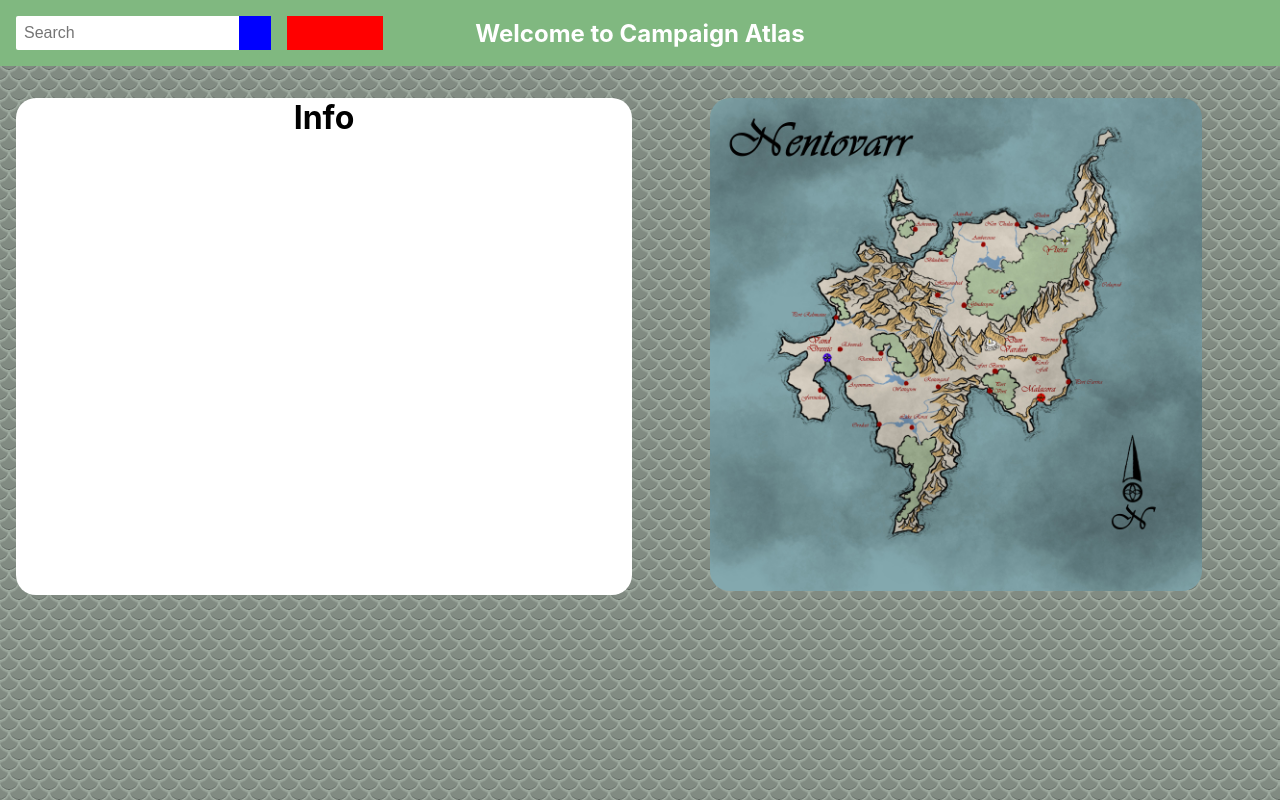
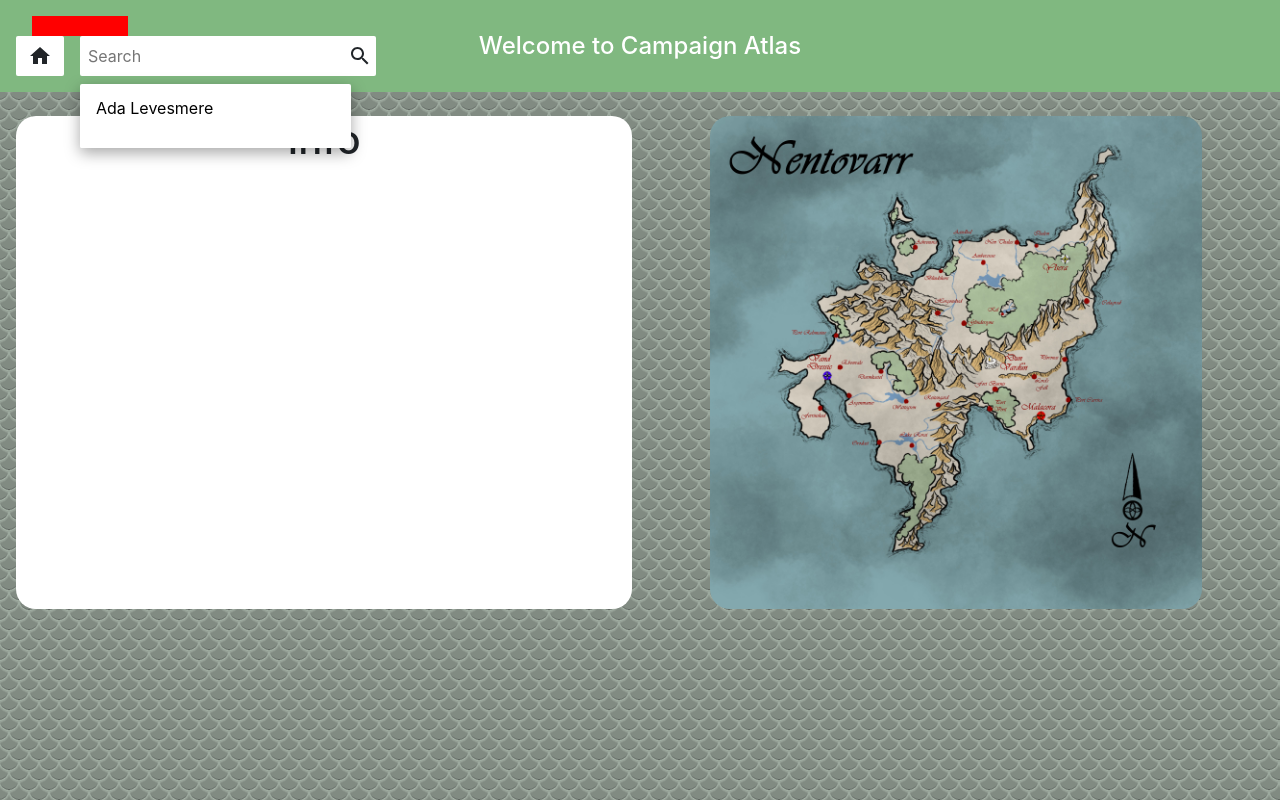
Before and after one commit to michaelb-sm/campaign-atlas, a React (Create React App) app: page / in a window 1280 px wide. Built offline with nearby package versions, Linux system fonts and the light colour scheme.

Commit message:
searchbar ui added

```diff
--- a/package.json
+++ b/package.json
@@ -3,10 +3,16 @@
   "version": "0.1.0",
   "private": true,
   "dependencies": {
+    "@emotion/react": "^11.10.5",
+    "@emotion/styled": "^11.10.5",
+    "@mui/icons-material": "^5.10.9",
+    "@mui/material": "^5.10.11",
     "@testing-library/jest-dom": "^5.16.5",
     "@testing-library/react": "^13.4.0",
     "@testing-library/user-event": "^13.5.0",
+    "bootstrap": "^5.2.2",
     "react": "^18.2.0",
+    "react-bootstrap": "^2.6.0",
     "react-dom": "^18.2.0",
     "web-vitals": "^2.1.4"
   },
--- a/public/index.html
+++ b/public/index.html
@@ -7,6 +7,13 @@
     <link rel="icon" type="image/png" sizes="32x32" href="%PUBLIC_URL%/favicon-32x32.png">
     <link rel="icon" type="image/png" sizes="16x16" href="%PUBLIC_URL%/favicon-16x16.png">
     <link rel="manifest" href="%PUBLIC_URL%/site.webmanifest">
+
+    <link
+      rel="stylesheet"
+      href="https://cdn.jsdelivr.net/npm/bootstrap@5.2.2/dist/css/bootstrap.min.css"
+      integrity="sha384-Zenh87qX5JnK2Jl0vWa8Ck2rdkQ2Bzep5IDxbcnCeuOxjzrPF/et3URy9Bv1WTRi"
+      crossorigin="anonymous"
+    />
     <!--
       Notice the use of %PUBLIC_URL% in the tags above.
       It will be replaced with the URL of the `public` folder during the build.
--- a/src/App.css
+++ b/src/App.css
@@ -6,7 +6,6 @@
 
 .App-header {
   background-color: #80b880;
-  color: white;
   padding: 1em;
 
   display: grid;
@@ -15,6 +14,7 @@
   align-items: center;
 }
 .App-header h1 {
+  color: white;
   font-size: 1.5rem;
   margin: 0 auto;
 }
@@ -22,7 +22,7 @@
 /* BODY */
 
 .App-body {
-  padding: 2em 1em;
+  padding: 1.5em 1em;
 
   display: grid;
   grid-template-columns: 1fr 1fr;
--- a/src/App.js
+++ b/src/App.js
@@ -1,23 +1,24 @@
 import './App.css';
 import SearchBar from './components/SearchBar';
 import InfoContainer from './components/InfoContainer';
-import MapContainer from './components/MapContainer';
+import ViewContainer from './components/ViewContainer';
+
+import PersonData from './data/people.json';
 
 function App() {
   return (
     <div className="App">
       <header className="App-header">
-        <SearchBar placeholder={'Search'}/>
+
+        <SearchBar placeholder={'Search'} data={PersonData}/>
         <h1>Welcome to Campaign Atlas</h1>
-        <div className='viewPicker'>
+        <div className='viewBar'>
 
         </div>
       </header>
       <div className="App-body">
         <InfoContainer />
-        <MapContainer />
-        {/* <TimelineContainer />
-        <ConspiracyContainer /> */}
+        <ViewContainer />
       </div>
     </div>
   );
--- a/src/components/SearchBar.css
+++ b/src/components/SearchBar.css
@@ -1,10 +1,29 @@
-.searchInputs {
+.search {
     display: flex;
     flex-wrap: wrap-reverse;
     justify-content: left;
 }
 
-/* INPUT */
+/* HOME */
+
+.homeButton {
+    background-color: white;
+    width: 3em;
+    height: auto;
+    min-height: 20px;
+    border: 0;
+    border-radius: 2px;
+    margin-right: 1em;
+
+    display: grid;
+    place-items: center;
+}
+
+/* SEARCH */
+
+.searchField {
+    display: flex;
+}
 
 .searchInputs input {
     background-color: white;
@@ -20,25 +39,53 @@ input:focus {
     outline: none;
 }
 
-/* ICON */
-
-.searchIcon {
-    background-color: blue;
+.searchButton {
+    background-color: white;
     width: 2em;
     height: auto;
     min-height: 20px;
+    border: 0;
+    border-radius: 2px;
+    border-top-left-radius: 0px;
+    border-bottom-left-radius: 0px;
 
     display: grid;
     place-items: center;
 }
 
-.searchIcon svg {
-    font-size: 1rem;
+.searchCandidates {
+    margin-top: 0.5em;
+    width: auto;
+    height: 4em;
+    border-radius: 2px;
+    box-shadow: rgba(0, 0, 0, 0.35) 0px 5px 15px;
+
+    position: absolute;
+
+    overflow: hidden;
+    overflow-y: auto;
+}
+
+.searchCandidates::-webkit-scrollbar {
+    display: none;
+}
+
+.searchCandidates .searchItem {
+    width: 100%;
+    height: 3em;
+    background-color: white;
+    border: none;
+    text-align: left;
+    padding-left: 1em;
+}
+
+.searchItem:hover {
+    background-color: lightgrey;
 }
 
 /* FILTER */
 
-.filterFields {
+.filterField {
     background-color: red;
     width: 6em;
     height: auto;
--- a/src/components/SearchBar.js
+++ b/src/components/SearchBar.js
@@ -1,14 +1,27 @@
 import './SearchBar.css';
+import SearchIcon from "@mui/icons-material/Search";
+import HomeIcon from "@mui/icons-material/Home"
 
 function SearchBar({placeholder, data}) {
     return (
         <div className='search'>
+            <div className='homeButton'>
+                <HomeIcon />
+            </div>
             <div className='searchInputs'>
-                <input type="text" placeholder={placeholder}/>
-                <div className='searchIcon'></div>
-                <div className='filterFields'></div>
+                <div className='searchField'>
+                    <input type="text" placeholder={placeholder}/>
+                    <div className='searchButton'>
+                        <SearchIcon />
+                    </div>
+                </div>
+                <div className='searchCandidates'>
+                    {data.map((value, key) => {
+                        return <button className='searchItem'>{value.name}</button>
+                    })}
+                </div>
             </div>
-            <div className='searchCandidate'></div>
+            <div className='filterField'></div>
         </div>
     );
 }
--- a/src/components/MapContainer.css
+++ b/src/components/ViewContainer.css
@@ -1,4 +1,4 @@
-.map-container {
+.view-container {
 
 }
 
--- a/src/components/MapContainer.js
+++ b/src/components/ViewContainer.js
@@ -1,13 +1,13 @@
-import './MapContainer.css';
+import './ViewContainer.css';
 import MapImg from '../images/Nentovarr_map.jpg'
 
-function MapContainer() {
+function ViewContainer() {
     return (
-        <div className='map-container'>
+        <div className='view-container'>
             <img className='background-map' src={MapImg} alt='Map of the subcontinent' useMap='map-overlay'/>
             {/* <map name='map-overlay'></map> */}
         </div>
     );
 }
 
-export default MapContainer;
+export default ViewContainer;
--- /dev/null
+++ b/src/data/people.json
@@ -0,0 +1,44 @@
+[
+    {
+        "name": "Ada Levesmere",
+        "infoLinks": {
+            "allies": ["Ambriel", "Jappa", "Julie", "Devek", "Florence Amber", "Trehan Empire"],
+            "enemies": ["The Conclave of Light"],
+            "location": "Levesmere Hold",
+            "events": ["Orc Uprising"],
+            "items": ["Acheron Blade", "Amulet of Khatoraa"],
+            "other": []
+        },
+        "main": [
+            {
+                "heading": "Description",
+                "body": "Ada Levesmere is a human woman in her mid-forties with long black hair and stern green eyes."
+            },
+            {
+                "heading": "Family",
+                "body": "The Levesmere family controls Levenmere Hold, the northernmost Hold in the Trehan Empire"
+            }
+        ]
+    },
+    {
+        "name": "Keldyn Do'Sek",
+        "infoLinks": {
+            "allies": ["Esafell Or'Mazrik"],
+            "enemies": ["The Conclave of Light"],
+            "location": "Underdark",
+            "events": ["Blindshore Haunting"],
+            "items": ["Shadow Blade"],
+            "other": ["Zylena"]
+        },
+        "main": [
+            {
+                "heading": "Description",
+                "body": "Keldyn is an athletic male drow with long white hair and angular features. He wears darkened leathers."
+            },
+            {
+                "heading": "Betrayal",
+                "body": "Keldyn lied to the party so they would help him get into the Underdark and meet a companion of his, Esafell Or'Mazrik."
+            }
+        ]
+    }
+]
```
Also changed, not shown: 2 other files (tests, documents, lock files or other folders).
